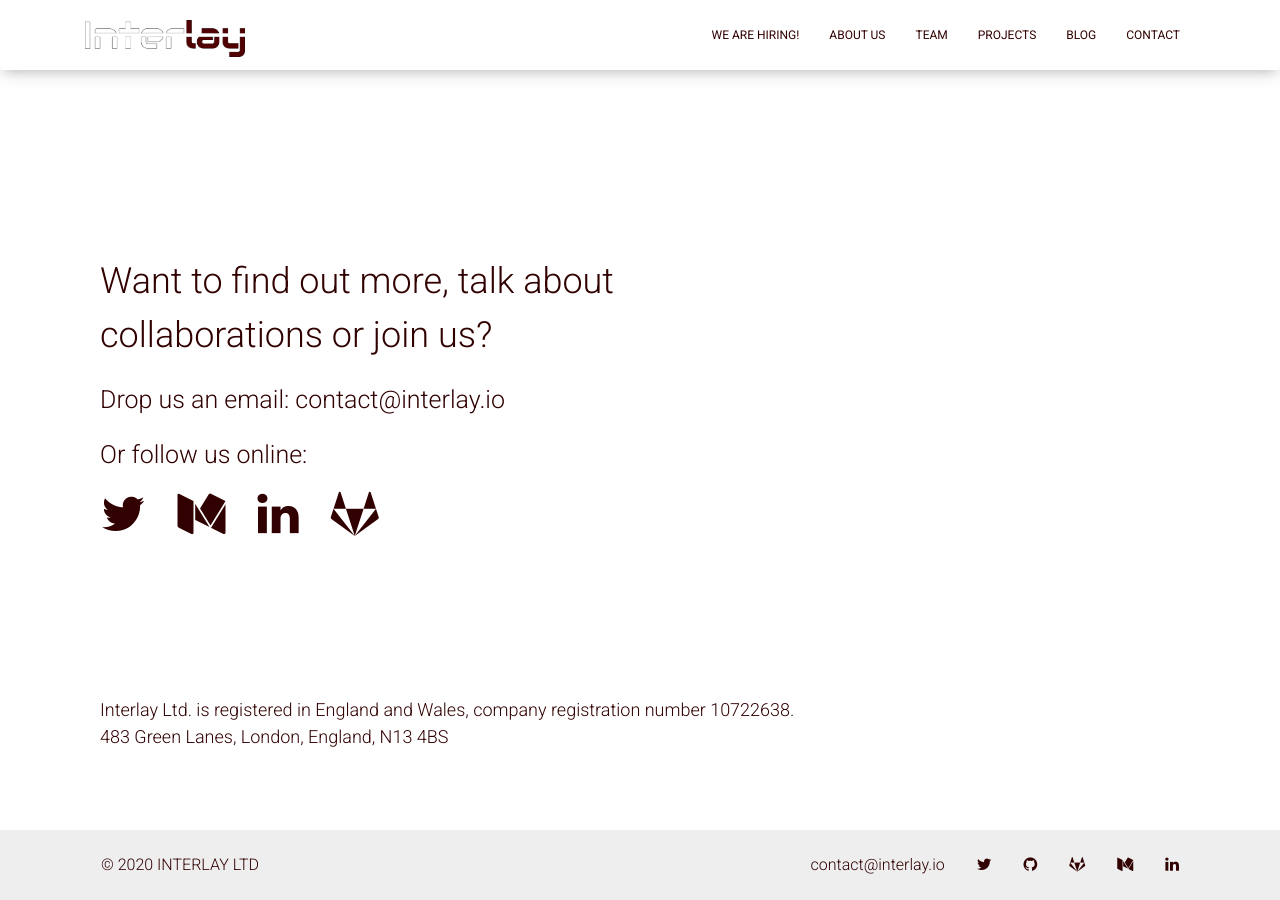
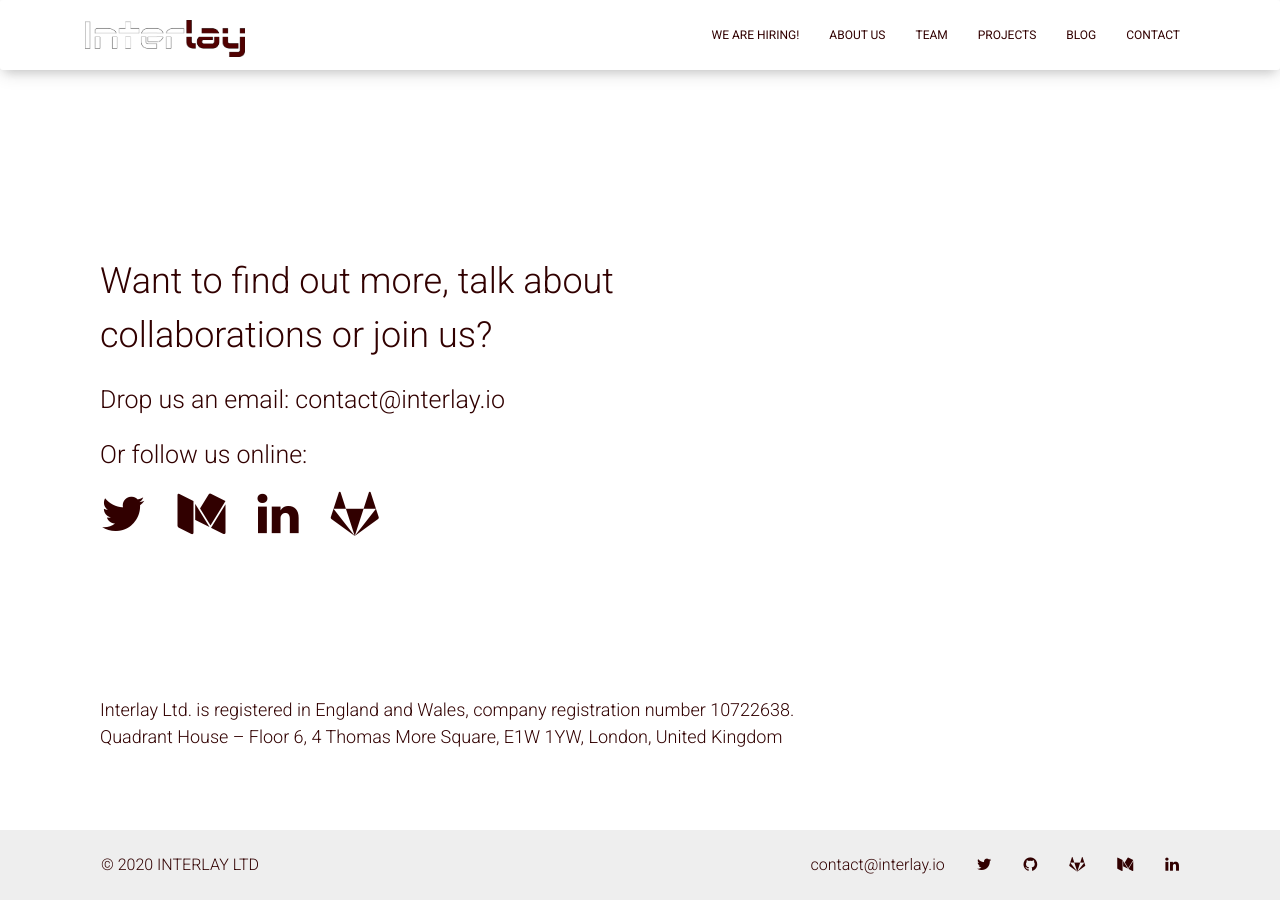
Before and after one commit to interlay/archive-interlay.github.io, a Jekyll site: the page built from contact.md, in a window 1280 px wide and 900 px high, scrolled down 176 px. Built offline with Jekyll 4.4.1, drawn with Linux system fonts in a browser that asks for light colours.

Commit message:
Updated address

```diff
--- a/contact.md
+++ b/contact.md
@@ -49,7 +49,7 @@ tags: [contact]
     <div class="section">
       <div class="col-md-8">
         <h4>Interlay Ltd. is registered in England and Wales, company registration number 10722638.
-          483 Green Lanes, London, England, N13 4BS
+        Quadrant House – Floor 6, 4 Thomas More Square, E1W 1YW, London, United Kingdom
         </h4>
       </div>
     </div>
```
